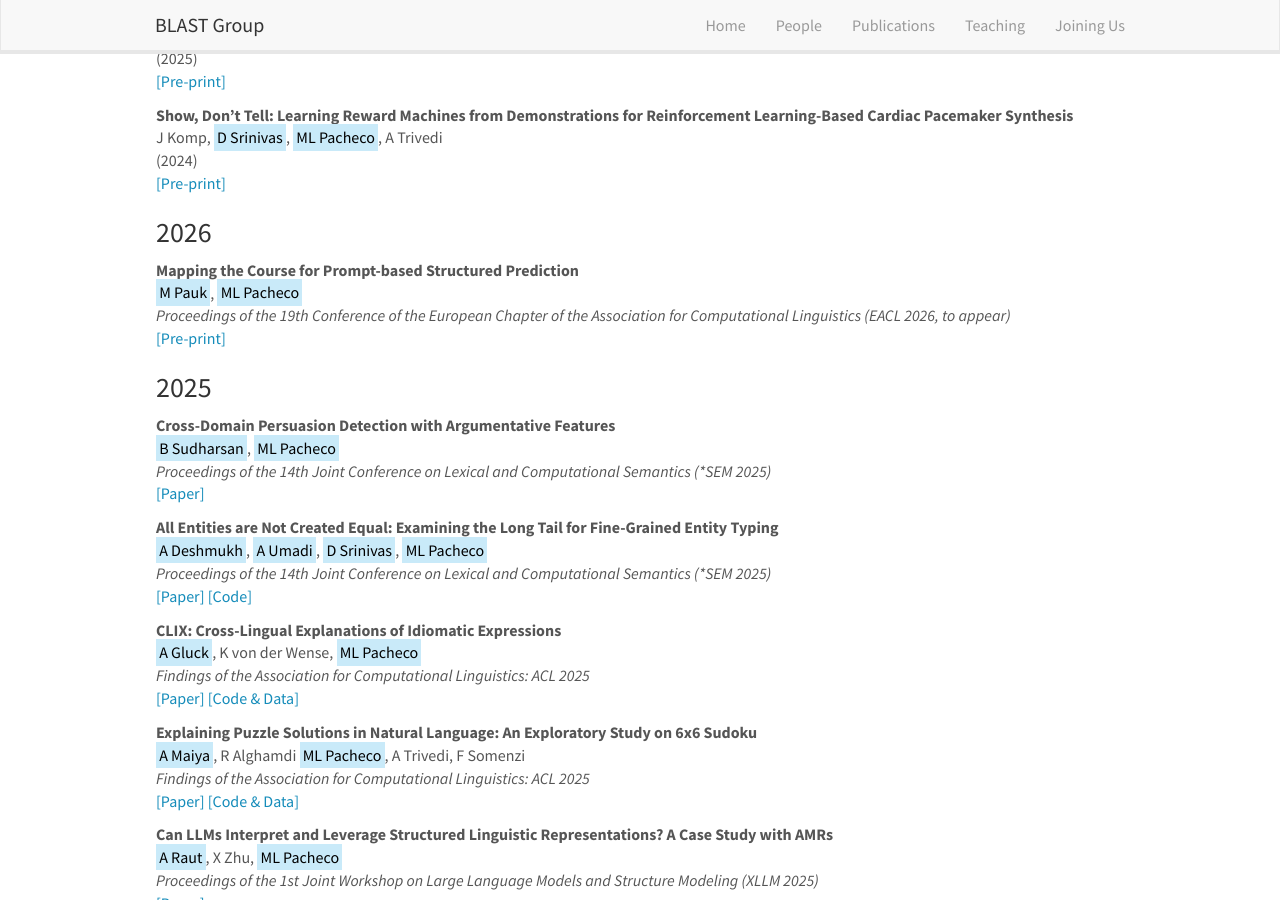
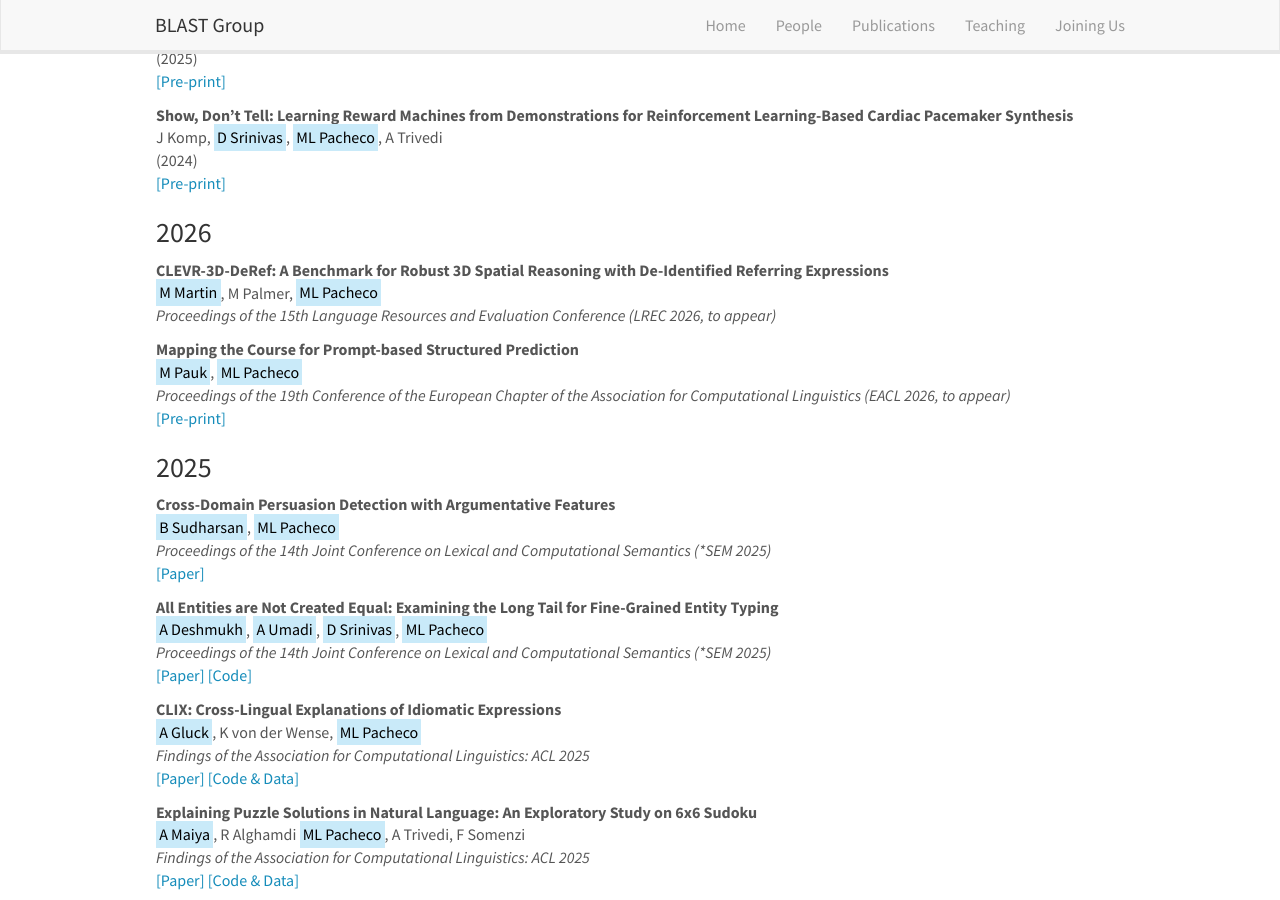
Before and after one commit to blast-cu/blast-cu.github.io, a Jekyll site: the page built from _pages/publications.md, in a window 1280 px wide and 900 px high, scrolled down 533 px. Built offline with Jekyll 4.4.1, drawn with Linux system fonts in a browser that asks for light colours; nearby versions of some CDN libraries.

Commit message:
Update publist_2026.yml

```diff
--- a/_data/publist_2026.yml
+++ b/_data/publist_2026.yml
@@ -1,3 +1,13 @@
+- title: "CLEVR-3D-DeRef: A Benchmark for Robust 3D Spatial Reasoning with De-Identified Referring Expressions"
+  authors: <mark>M Martin</mark>, M Palmer, <mark>ML Pacheco</mark>
+  highlight: 0
+  venue: "Proceedings of the 15th Language Resources and Evaluation Conference (LREC 2026, to appear)"
+  link:
+    url:
+    display:
+  year: 2026
+
+
 - title: "Mapping the Course for Prompt-based Structured Prediction"
   authors: <mark>M Pauk</mark>, <mark>ML Pacheco</mark>
   highlight: 0
```
